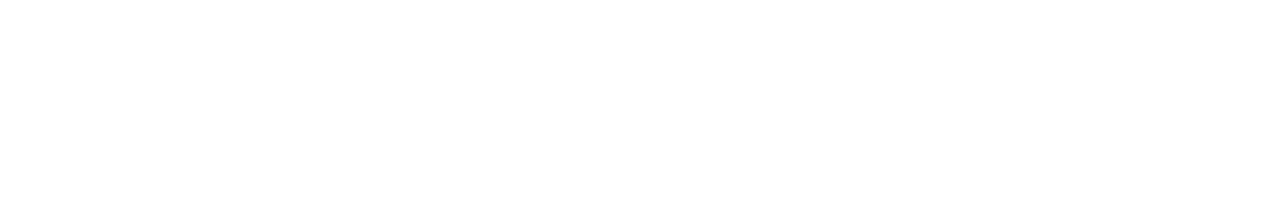
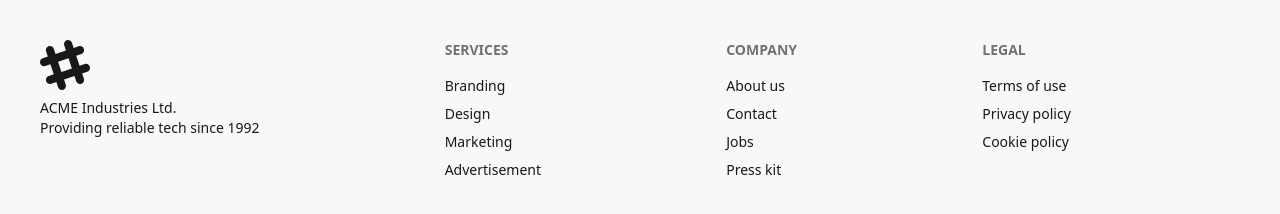
Before and after one commit to fidbi-hasan/cambry-team-test, a plain HTML site: page index.html in a window 1280 px wide. Drawn offline with nearby package versions, Linux system fonts and the light colour scheme.

Commit message:
footer added to branch fidbi

```diff
--- a/index.html
+++ b/index.html
@@ -18,10 +18,47 @@
 
     <!-- code: raj -->
   </main>
-  <footer>
-    <!-- code: fidbi -->
-
-    <!-- code: fidbi -->
+  <footer class="footer sm:footer-horizontal bg-base-200 text-base-content p-10">
+  <!-- code: fidbi -->
+    <aside>
+      <svg
+        width="50"
+        height="50"
+        viewBox="0 0 24 24"
+        xmlns="http://www.w3.org/2000/svg"
+        fill-rule="evenodd"
+        clip-rule="evenodd"
+        class="fill-current">
+        <path
+          d="M22.672 15.226l-2.432.811.841 2.515c.33 1.019-.209 2.127-1.23 2.456-1.15.325-2.148-.321-2.463-1.226l-.84-2.518-5.013 1.677.84 2.517c.391 1.203-.434 2.542-1.831 2.542-.88 0-1.601-.564-1.86-1.314l-.842-2.516-2.431.809c-1.135.328-2.145-.317-2.463-1.229-.329-1.018.211-2.127 1.231-2.456l2.432-.809-1.621-4.823-2.432.808c-1.355.384-2.558-.59-2.558-1.839 0-.817.509-1.582 1.327-1.846l2.433-.809-.842-2.515c-.33-1.02.211-2.129 1.232-2.458 1.02-.329 2.13.209 2.461 1.229l.842 2.515 5.011-1.677-.839-2.517c-.403-1.238.484-2.553 1.843-2.553.819 0 1.585.509 1.85 1.326l.841 2.517 2.431-.81c1.02-.33 2.131.211 2.461 1.229.332 1.018-.21 2.126-1.23 2.456l-2.433.809 1.622 4.823 2.433-.809c1.242-.401 2.557.484 2.557 1.838 0 .819-.51 1.583-1.328 1.847m-8.992-6.428l-5.01 1.675 1.619 4.828 5.011-1.674-1.62-4.829z"></path>
+      </svg>
+      <p>
+        ACME Industries Ltd.
+        <br />
+        Providing reliable tech since 1992
+      </p>
+    </aside>
+    <nav>
+      <h6 class="footer-title">Services</h6>
+      <a class="link link-hover">Branding</a>
+      <a class="link link-hover">Design</a>
+      <a class="link link-hover">Marketing</a>
+      <a class="link link-hover">Advertisement</a>
+    </nav>
+    <nav>
+      <h6 class="footer-title">Company</h6>
+      <a class="link link-hover">About us</a>
+      <a class="link link-hover">Contact</a>
+      <a class="link link-hover">Jobs</a>
+      <a class="link link-hover">Press kit</a>
+    </nav>
+    <nav>
+      <h6 class="footer-title">Legal</h6>
+      <a class="link link-hover">Terms of use</a>
+      <a class="link link-hover">Privacy policy</a>
+      <a class="link link-hover">Cookie policy</a>
+    </nav>
+  <!-- code: fidbi -->
   </footer>
 </body>
 </html>
```
